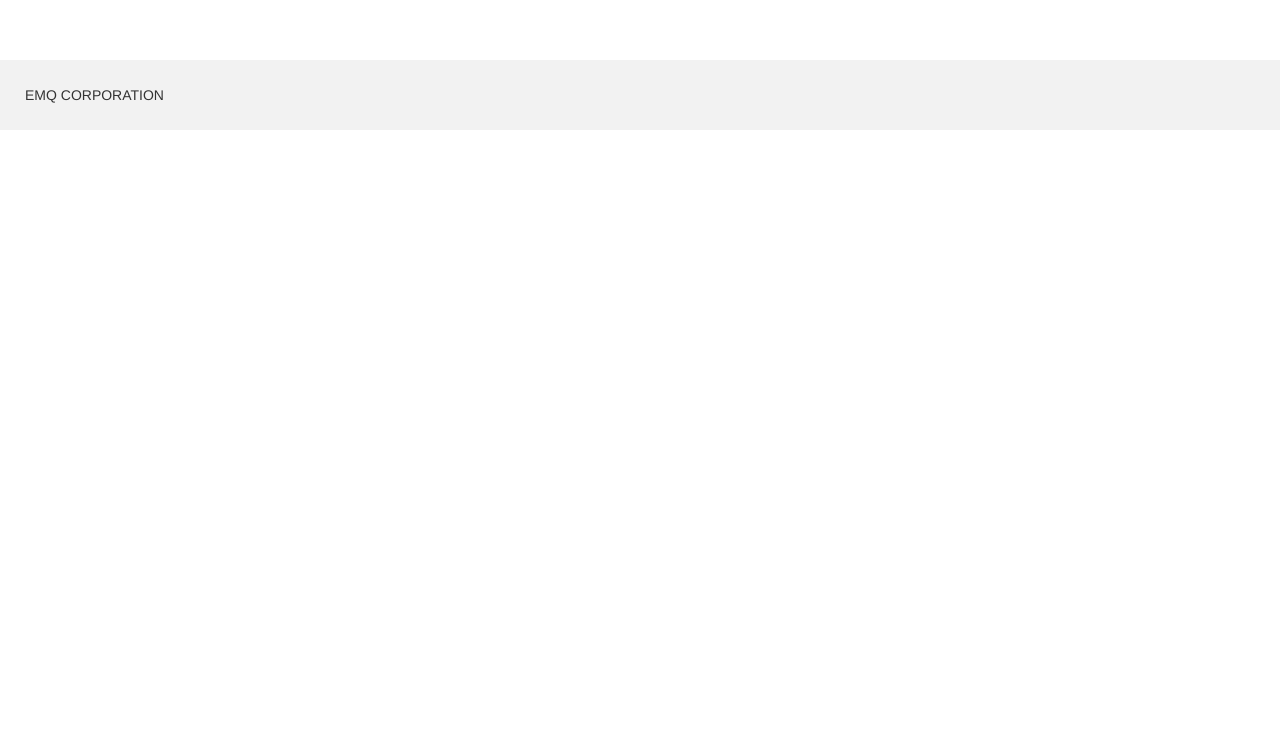
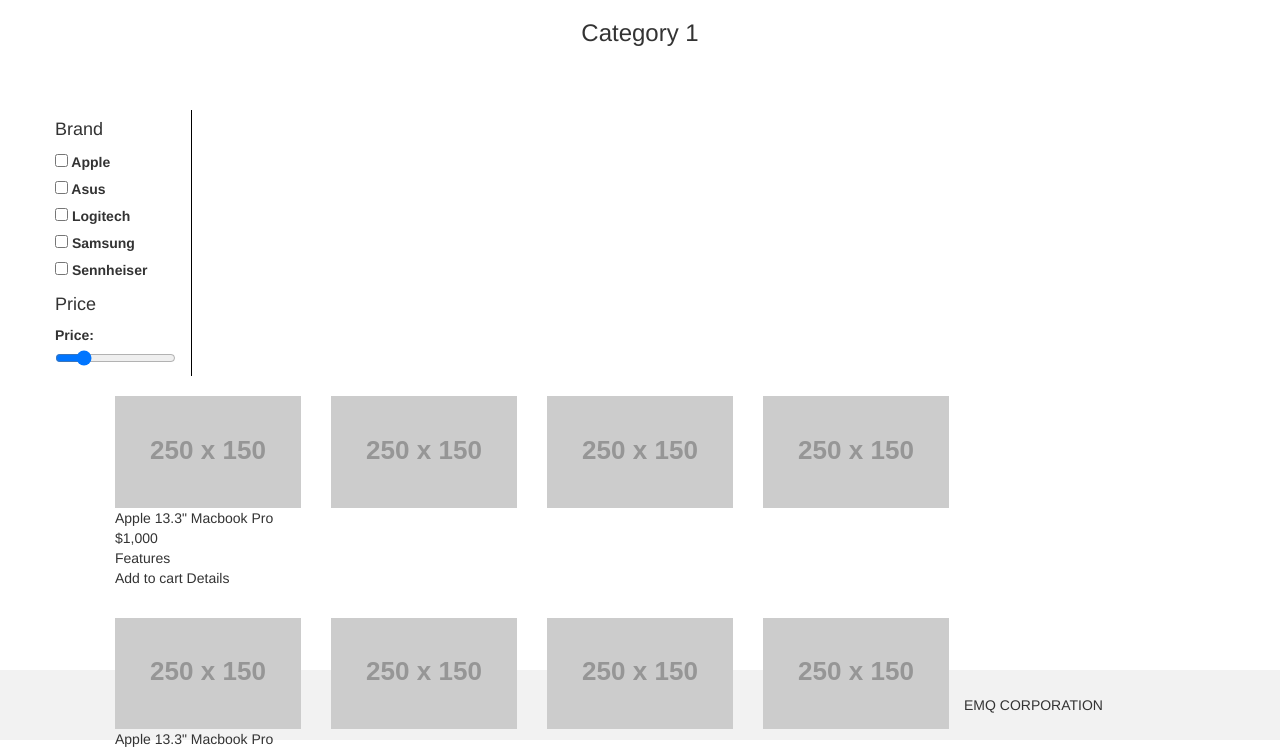
Before and after one commit to alanlam93/EMQ, a PHP site: page /product.php in a window 1280 px wide. Shown: the part 51-800 px from the top of the page. Run offline with PHP 8.4, Linux system fonts and the light colour scheme; grey boxes labelled with a size stand in for pictures from a placeholder-image service; some libraries are stand-ins or nearby versions.

Commit message:
Fixed minor details/mobile formats
- Removed extra arrows on main carousel
- Added very rough draft of product page
- Updated contact

```diff
--- a/htdocs/contact.php
+++ b/htdocs/contact.php
@@ -18,7 +18,7 @@
 
         <a href="javascript:triggerClick(1)" id="loc2">
             <li class="list-group-item">
-                <div class="store-marker"><h3>B</h3></div>
+                <div class="store-marker"><h3>B </h3></div>
                 <div class="store-content">
                     <span class="glyphicon glyphicon-map-marker"></span>
                     Union Landing Shopping Center<br>31350 Courthouse Dr<br> Union City, CA 94587
--- a/htdocs/css/contact.css
+++ b/htdocs/css/contact.css
@@ -4,6 +4,8 @@
     margin: 0 auto;
     position: absolute;
 }
+
+
 
 #store-results{
         float: right;
@@ -32,3 +34,17 @@
     display:block;
     height: 100%;
 }
+
+.list-group-item {
+    display: block;
+}
+
+@media (max-width: 768px){
+    .panel, .panel-body, .panel-footer{
+        border: 0;
+    }
+
+    .swiper-slide{
+        border: 0;
+    }
+}
--- a/htdocs/product.php
+++ b/htdocs/product.php
@@ -1,3 +1,92 @@
 <?php require 'include/header.php'; ?>
 
+<style>
+	#cat_title{
+		text-align: center;
+	}
+	.product_container{
+		    height: 500px;
+
+	margin-top: 5%;
+
+    margin-right: 10%;
+    text-align: center;
+
+	}
+
+
+	.filter{
+		border-right: 1px solid black;
+		text-align: left;
+	}
+
+	.filterList{
+		list-style-type: none;
+	}
+
+	.label{
+		font-weight: normal;
+	}
+
+	.product_grid{
+		margin-left: 100px;
+	}
+
+	.product-row{
+		margin-top: 20px;
+
+		text-align: left;
+	}
+</style>
+
+
+<h3 id="cat_title"> Category 1 </h3>
+<div class="product_container">
+	<div class="filter col-md-2">
+		<ul class="filterList">
+			<li><h4>Brand</h4></li>
+			<li> <label><input type="checkbox" value="">  Apple</label></li>
+			<li> <label><input type="checkbox" value="">  Asus</label></li>
+			<li> <label><input type="checkbox" value="">  Logitech</label></li>
+			<li> <label><input type="checkbox" value="">  Samsung</label></li>
+			<li> <label><input type="checkbox" value="">  Sennheiser</label></li>
+			<li><h4>Price</h4></li>
+			<li>
+				<div data-role="rangeslider">
+		        <label for="price-min">Price:</label>
+		        <input type="range" name="price-min" id="price-min" value="200" min="0" max="1000">
+	     		</div>
+      		</li>
+
+
+		</ul>
+
+	</div>
+	<div class="product_grid col-md-9">
+		<div class="row product-row">
+			<div class="col-md-3">
+				<img src="http://placehold.it/250x150" class="img-responsive" alt="a" />
+               	<p> Apple 13.3" Macbook Pro<br> $1,000 <br> Features<br> Add to cart  Details</p>
+			</div>
+			<div class="col-md-3"><img src="http://placehold.it/250x150" class="img-responsive" alt="a" /></div>
+			<div class="col-md-3"><img src="http://placehold.it/250x150" class="img-responsive" alt="a" /></div>
+			<div class="col-md-3"><img src="http://placehold.it/250x150" class="img-responsive" alt="a" /></div>
+
+		</div>
+
+				<div class="row product-row">
+			<div class="col-md-3">
+				<img src="http://placehold.it/250x150" class="img-responsive" alt="a" />
+               	<p> Apple 13.3" Macbook Pro</p>
+			</div>
+			<div class="col-md-3"><img src="http://placehold.it/250x150" class="img-responsive" alt="a" /></div>
+			<div class="col-md-3"><img src="http://placehold.it/250x150" class="img-responsive" alt="a" /></div>
+			<div class="col-md-3"><img src="http://placehold.it/250x150" class="img-responsive" alt="a" /></div>
+
+		</div>
+
+	</div>
+</div>
+
+
 <?php require 'include/footer.php'; ?>
```
Also changed, not shown: htdocs/index.php (+40 -6 lines).
